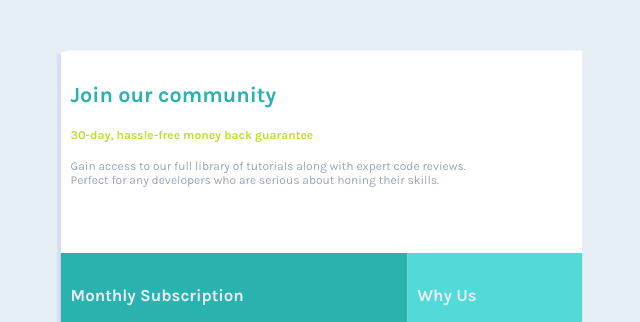
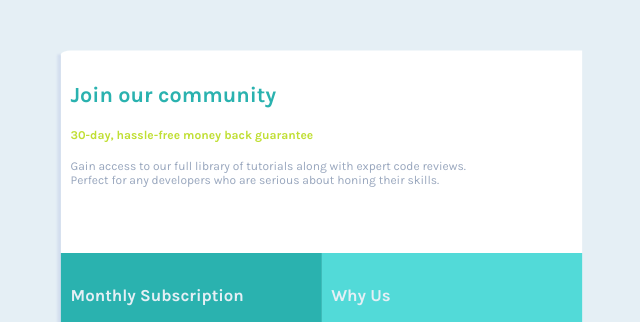
Before and after one commit to RuFuRu/simple-price-grid-component, a plain HTML site: page index.html in a window 1280 px wide. Shown: the part 147-469 px from the top of the page, without its empty margins (318-958 px from the left). Drawn offline with Linux system fonts and the light colour scheme.

Commit message:
Update styles.css

```diff
--- a/sassy/styles.css
+++ b/sassy/styles.css
@@ -33,7 +33,6 @@
   }
 
   .container {
-    grid-template-columns: repeat(1, 1fr) !important;
     transform: scale(0.75);
   }
 
```
